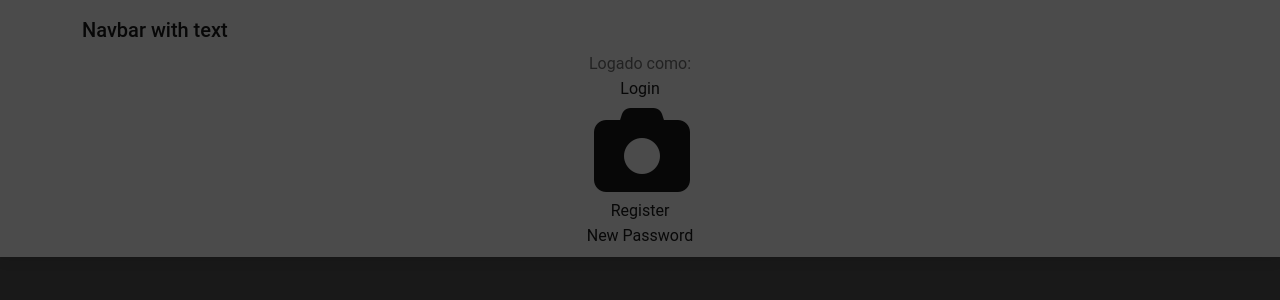
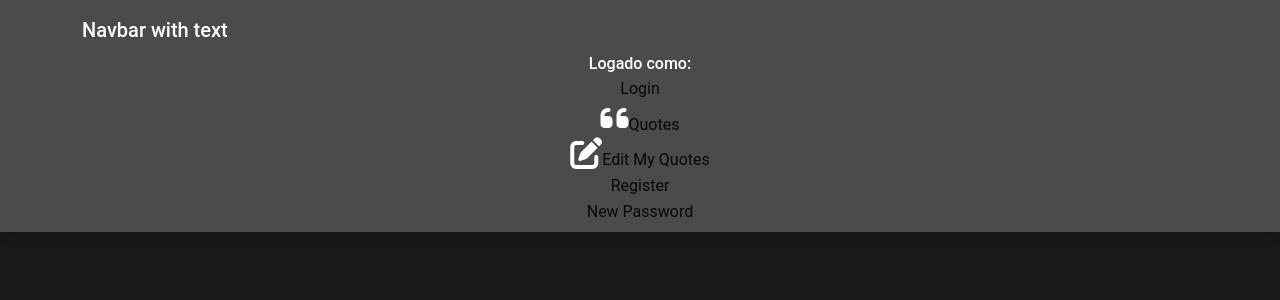
Before and after one commit to xdanrj/Stancap, a React app: page /quotes in a window 1280 px wide. Both pictures are taken after a click on the button 1171 px from the left and 29 px from the top of the page. Shown: the top 300 px of the page. Built offline with nearby package versions, Linux system fonts and the light colour scheme; no server answers; the HTML template or start-up script is replaced by a standard one.

Commit message:
14/08 09h20

```diff
--- a/app.js
+++ b/app.js
@@ -45,7 +45,7 @@ app.use(
 ];*/
 
 app.listen(3000, '0.0.0.0', () => {
-  console.log(`API ready to use in-> http://localhost:3000`);
+  console.log(`API ready to use in-> "http://192.168.1.65:3000"`);
 });
 
 //Connecting whith the database
--- a/src/components/Navbar/Navbar.css
+++ b/src/components/Navbar/Navbar.css
@@ -1,3 +1,4 @@
+
 .navbar{
     background-color: rgb(75, 75, 75);
 }
--- a/src/components/Navbar/Navbar.jsx
+++ b/src/components/Navbar/Navbar.jsx
@@ -5,27 +5,36 @@ import Container from "react-bootstrap/Container"
 import Nav from "react-bootstrap/Nav"
 import "./Navbar.css"
 import { MDBIcon } from "mdb-react-ui-kit"
+import { NavbarStyle } from "./NavbarStyles"
 
 function NavbarComponent() {
     const username = localStorage.getItem("username")
     return (
+        <NavbarStyle>
         <Navbar expand="xxl" fixed="top">
             <Container>
-                <Navbar.Brand href="/quotes">Navbar with text</Navbar.Brand>
+                <Navbar.Brand href="/quotes" className="text-white">Navbar with text</Navbar.Brand>
 
-                <Navbar.Toggle aria-controls="basic-navbar-nav" />
+                <Navbar.Toggle aria-controls="basic-navbar-nav"/>
 
                 <Navbar.Collapse className="justify-content-end">
-                    <Navbar.Text>
-                        Logado como: <a href="#login">{username}</a>
+                    <Navbar.Text className="text-white"><a className="text-white" href="/login">
+                        Logado como: {username}</a>
+
                         <Nav.Link href="/login">Login</Nav.Link>
-                        <Nav.Link href="/quotes"><MDBIcon className='ms-1' icon='camera' size='6x' /></Nav.Link>
+
+                        <Nav.Link href="/quotes"><MDBIcon className='text-white' icon='quote-left' size='2x'/>Quotes</Nav.Link>
+
+                        <Nav.Link href="/edit_my_quotes"><MDBIcon className="text-white" icon="edit" size='2x'/>Edit My Quotes</Nav.Link>
+
                         <Nav.Link href="/register">Register</Nav.Link>
+
                         <Nav.Link href="/new_password">New Password</Nav.Link>
                     </Navbar.Text>
                 </Navbar.Collapse>
             </Container>
         </Navbar>
+        </NavbarStyle>
     )
 }
 
--- /dev/null
+++ b/src/components/Navbar/NavbarStyles.js
@@ -0,0 +1,5 @@
+import styled from 'styled-components'
+
+export const NavbarStyle = styled.div`
+    color: red;
+`
--- a/src/components/Quote/QuoteContainer.jsx
+++ b/src/components/Quote/QuoteContainer.jsx
@@ -31,12 +31,14 @@ function QuoteContainer() {
         fetchQuotes()
     }, [])
 
-    console.log(quotes)
     return (
         <div>
         <QuoteContainerBody>
+
             {quotes.map((data) => {
                 data.date = dayjs().format("DD/MM/YYYY")
+                console.log("data.quotes.length: ", data.quotes.length)
+                if(data.quotes.length === 1) {
                 return (
                         <MDBContainer className="py-5 h-100 position-relative text-center" key={data._id}>
 
@@ -50,10 +52,7 @@ function QuoteContainer() {
                                                 blockquote
                                                 className="blockquote-custom pt-4 rounded-5 fs-6">
                                                 <p className="mb-0 mt-2 font-italic">
-                                                    "Lorem ipsum dolor sit amet, consectetur adipiscing elit,
-                                                    sed do eiusmod tempor incididunt ut labore et dolore magna
-                                                    aliqua. Ut enim ad minim veniam, quis nostrud exercitation
-                                                    ullamco laboris nisi ut aliquip ex ea commodo."
+                                                    {data.quotes[0]}
                                                 </p>
                                                 <footer className="blockquote-footer pt-4 mt-4 border-top text-white">
                                                     {data.author} {data.date}
@@ -66,6 +65,37 @@ function QuoteContainer() {
                             </MDBRow>
                         </MDBContainer>
                 )
+            }
+            else if(data.quotes.length === 3){
+
+                return (
+                    <MDBContainer className="py-5 h-100 position-relative text-center" key={data._id}>
+
+                    <MDBRow className="justify-content-center align-items-center h-100">
+                        <MDBCol md="9" lg="7" xl="5">
+                            <MDBCard className="bg-dark text-white">
+                                <SourceLogo src="../src/images/Stancap.png"/>
+                                <MDBCardBody>
+
+                                    <MDBTypography
+                                        blockquote
+                                        className="blockquote-custom pt-4 rounded-5 fs-6">
+                                            {data.quotes.map((quote) => {<p className="mb-0 mt-2 font-italic"> quote </p>})}
+
+
+
+                                        <footer className="blockquote-footer pt-4 mt-4 border-top text-white">
+                                            {data.author} {data.date}
+
+                                        </footer>
+                                    </MDBTypography>
+                                </MDBCardBody>
+                            </MDBCard>
+                        </MDBCol>
+                    </MDBRow>
+                </MDBContainer>
+                )
+            }
             })}
        </QuoteContainerBody>
          </div>
--- a/src/components/Register/RegisterForm.jsx
+++ b/src/components/Register/RegisterForm.jsx
@@ -1,6 +1,6 @@
 import { useState } from "react"
 import Button from "react-bootstrap/Button";
-import Form from "react-bootstrap/Form";
+import { Form } from "react-bootstrap";
 import { useNavigate } from "react-router-dom";
 
 import "./GeralRegisterForm.css"
--- a/src/services/loginAndRegisterServices.js
+++ b/src/services/loginAndRegisterServices.js
@@ -4,7 +4,7 @@ import axios from "axios"
 export default class loginAndRegisterServices {
     constructor() {
         this.axios = axios.create({
-            baseURL: "http://localhost:3000"
+            baseURL: "http://192.168.1.65:3000"
         })
     }
 
--- a/src/services/quoteServices.js
+++ b/src/services/quoteServices.js
@@ -5,12 +5,13 @@ import axios from "axios"
 "http://localhost:3000",
 "http://192.168.1.65:3000",
 "http://192.168.1.89:3000"
+baseURL: window.location.hostname === "localhost" ? "http://localhost:3000" : "http://192.168.1.65:3000"
 */
 
 export default class quoteServices {
     constructor() {
         this.axios = axios.create({
-            baseURL: window.location.hostname === "localhost" ? "http://localhost:3000" : "http://192.168.1.65:3000"
+            baseURL: "http://192.168.1.65:3000"
         })
     }
 
--- a/src/services/userServices.js
+++ b/src/services/userServices.js
@@ -1,7 +1,7 @@
 export default class userServices {
     constructor() {
         this.axios = axios.create({
-            baseURL: "http://localhost:3000"
+            baseURL: "http://192.168.1.65:3000"
         })
     }
 
```
Also changed, not shown: src/pages/AddQuote.jsx (added, +11 -0 lines).
